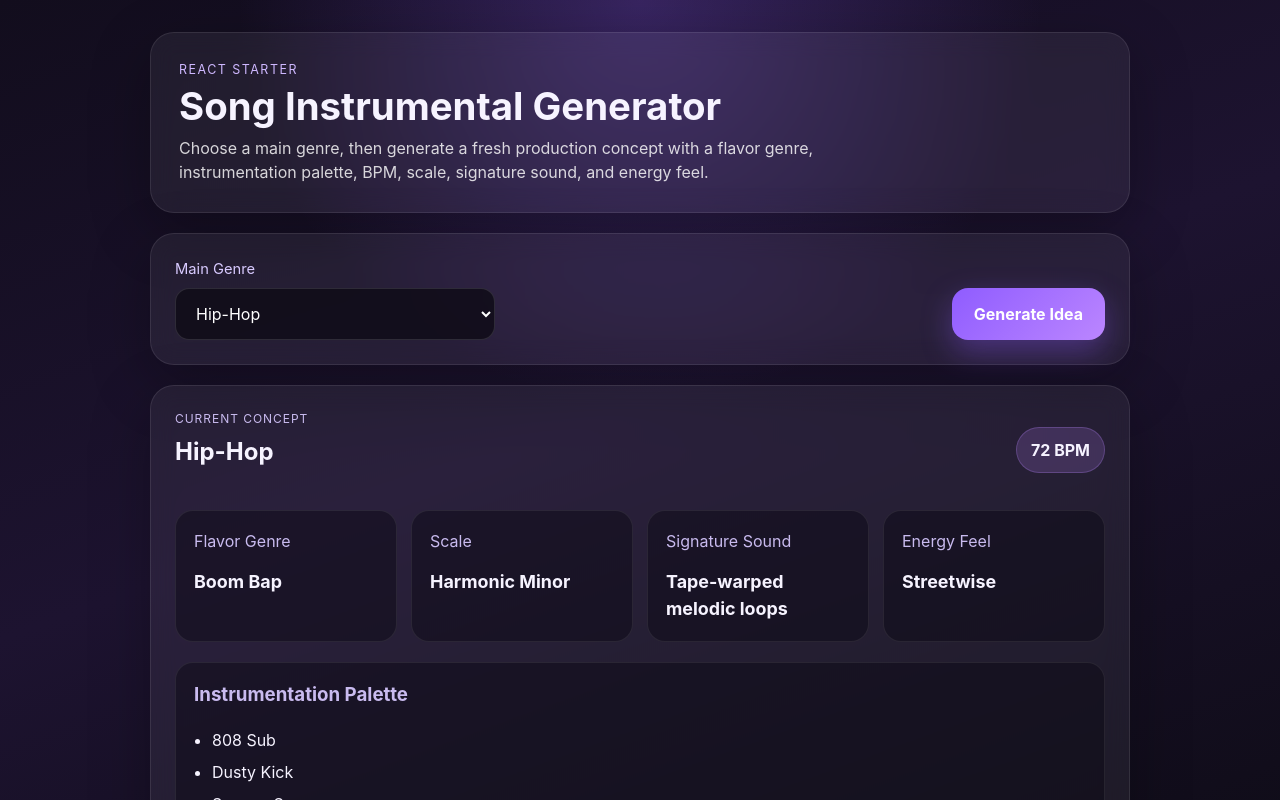
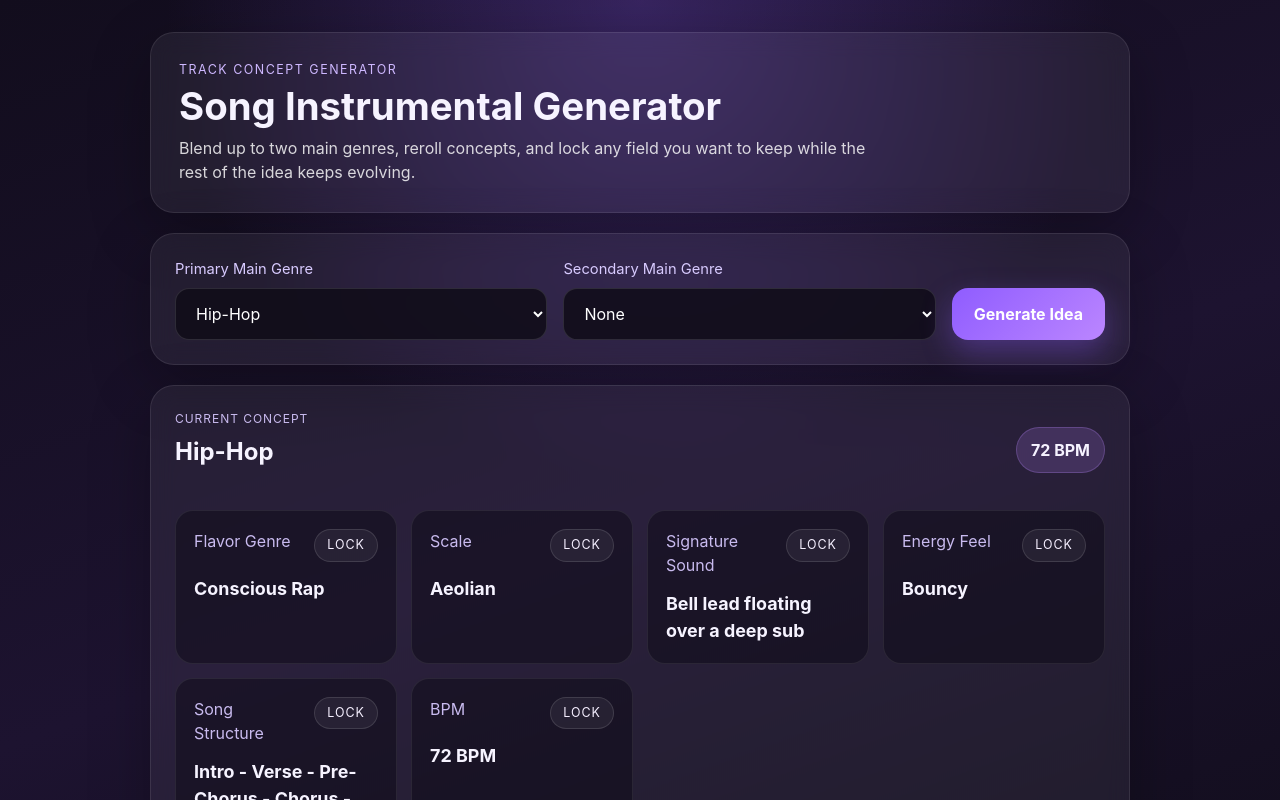
Before and after one commit to OrangeJuice72/TrackAlchemist, a React (Vite) app: page / in a window 1280 px wide. Shown: the top 800 px of the page. Built offline with nearby package versions, Linux system fonts and the light colour scheme.

Commit message:
Add hybrid genre locks and song structures

```diff
--- a/src/App.jsx
+++ b/src/App.jsx
@@ -3,43 +3,109 @@ import { GENRE_DATA } from './data.js';
 import { generateIdea } from './generator.js';
 
 const genreEntries = Object.entries(GENRE_DATA);
+const lockableFields = [
+  'flavorGenre',
+  'bpm',
+  'scale',
+  'signatureSound',
+  'energyFeel',
+  'songStructure',
+  'instrumentationPalette'
+];
+
+function createEmptyLocks() {
+  return lockableFields.reduce((locks, field) => {
+    locks[field] = false;
+    return locks;
+  }, {});
+}
 
 function App() {
   const [selectedGenre, setSelectedGenre] = useState(genreEntries[0][0]);
-  const [result, setResult] = useState(() => generateIdea(genreEntries[0][0]));
+  const [secondaryGenre, setSecondaryGenre] = useState('');
+  const [lockedFields, setLockedFields] = useState(createEmptyLocks);
+  const [result, setResult] = useState(() => generateIdea(genreEntries[0][0], ''));
 
-  const genreLabel = useMemo(() => GENRE_DATA[selectedGenre].label, [selectedGenre]);
+  const genreLabel = useMemo(() => {
+    const primaryLabel = GENRE_DATA[selectedGenre].label;
+
+    if (!secondaryGenre) {
+      return primaryLabel;
+    }
+
+    return `${primaryLabel} x ${GENRE_DATA[secondaryGenre].label}`;
+  }, [secondaryGenre, selectedGenre]);
 
   const handleGenerate = () => {
-    setResult(generateIdea(selectedGenre));
+    setResult((previousResult) =>
+      generateIdea(selectedGenre, secondaryGenre, lockedFields, previousResult)
+    );
+  };
+
+  const toggleLock = (field) => {
+    setLockedFields((currentLocks) => ({
+      ...currentLocks,
+      [field]: !currentLocks[field]
+    }));
+  };
+
+  const handlePrimaryGenreChange = (event) => {
+    const nextPrimaryGenre = event.target.value;
+    const nextSecondaryGenre = nextPrimaryGenre === secondaryGenre ? '' : secondaryGenre;
+
+    setSelectedGenre(nextPrimaryGenre);
+    setSecondaryGenre(nextSecondaryGenre);
+    setResult(generateIdea(nextPrimaryGenre, nextSecondaryGenre));
+  };
+
+  const handleSecondaryGenreChange = (event) => {
+    const nextSecondaryGenre = event.target.value;
+    setSecondaryGenre(nextSecondaryGenre);
+    setResult(generateIdea(selectedGenre, nextSecondaryGenre));
   };
 
   return (
     <div className="app-shell">
       <div className="container">
         <header className="hero-card">
-          <p className="eyebrow">React starter</p>
+          <p className="eyebrow">Track concept generator</p>
           <h1>Song Instrumental Generator</h1>
           <p className="subtitle">
-            Choose a main genre, then generate a fresh production concept with a flavor genre,
-            instrumentation palette, BPM, scale, signature sound, and energy feel.
+            Blend up to two main genres, reroll concepts, and lock any field you want to keep
+            while the rest of the idea keeps evolving.
           </p>
         </header>
 
         <section className="panel controls-panel">
+          <div className="controls-grid">
             <div className="field-group">
-            <label htmlFor="genre-select">Main Genre</label>
-            <select
-              id="genre-select"
-              value={selectedGenre}
-              onChange={(event) => setSelectedGenre(event.target.value)}
-            >
+              <label htmlFor="genre-select">Primary Main Genre</label>
+              <select id="genre-select" value={selectedGenre} onChange={handlePrimaryGenreChange}>
                 {genreEntries.map(([key, value]) => (
                   <option key={key} value={key}>
                     {value.label}
                   </option>
                 ))}
               </select>
+            </div>
+
+            <div className="field-group">
+              <label htmlFor="secondary-genre-select">Secondary Main Genre</label>
+              <select
+                id="secondary-genre-select"
+                value={secondaryGenre}
+                onChange={handleSecondaryGenreChange}
+              >
+                <option value="">None</option>
+                {genreEntries
+                  .filter(([key]) => key !== selectedGenre)
+                  .map(([key, value]) => (
+                    <option key={key} value={key}>
+                      {value.label}
+                    </option>
+                  ))}
+              </select>
+            </div>
           </div>
 
           <button className="generate-button" onClick={handleGenerate}>
@@ -57,14 +123,52 @@ function App() {
           </div>
 
           <div className="result-grid">
-            <ResultCard title="Flavor Genre" value={result.flavorGenre} />
-            <ResultCard title="Scale" value={result.scale} />
-            <ResultCard title="Signature Sound" value={result.signatureSound} />
-            <ResultCard title="Energy Feel" value={result.energyFeel} />
+            <LockableResultCard
+              title="Flavor Genre"
+              value={result.flavorGenre}
+              isLocked={lockedFields.flavorGenre}
+              onToggleLock={() => toggleLock('flavorGenre')}
+            />
+            <LockableResultCard
+              title="Scale"
+              value={result.scale}
+              isLocked={lockedFields.scale}
+              onToggleLock={() => toggleLock('scale')}
+            />
+            <LockableResultCard
+              title="Signature Sound"
+              value={result.signatureSound}
+              isLocked={lockedFields.signatureSound}
+              onToggleLock={() => toggleLock('signatureSound')}
+            />
+            <LockableResultCard
+              title="Energy Feel"
+              value={result.energyFeel}
+              isLocked={lockedFields.energyFeel}
+              onToggleLock={() => toggleLock('energyFeel')}
+            />
+            <LockableResultCard
+              title="Song Structure"
+              value={result.songStructure}
+              isLocked={lockedFields.songStructure}
+              onToggleLock={() => toggleLock('songStructure')}
+            />
+            <LockableResultCard
+              title="BPM"
+              value={`${result.bpm} BPM`}
+              isLocked={lockedFields.bpm}
+              onToggleLock={() => toggleLock('bpm')}
+            />
           </div>
 
           <div className="palette-card">
+            <div className="card-heading">
               <h3>Instrumentation Palette</h3>
+              <LockButton
+                isLocked={lockedFields.instrumentationPalette}
+                onClick={() => toggleLock('instrumentationPalette')}
+              />
+            </div>
             <ul>
               {result.instrumentationPalette.map((item) => (
                 <li key={item}>{item}</li>
@@ -77,13 +181,28 @@ function App() {
   );
 }
 
-function ResultCard({ title, value }) {
+function LockableResultCard({ title, value, isLocked, onToggleLock }) {
   return (
     <article className="result-card">
+      <div className="card-heading">
         <p>{title}</p>
+        <LockButton isLocked={isLocked} onClick={onToggleLock} />
+      </div>
       <h3>{value}</h3>
     </article>
   );
 }
 
+function LockButton({ isLocked, onClick }) {
+  return (
+    <button
+      type="button"
+      className={`lock-button${isLocked ? ' is-locked' : ''}`}
+      onClick={onClick}
+    >
+      {isLocked ? 'Locked' : 'Lock'}
+    </button>
+  );
+}
+
 export default App;
--- a/src/generator.js
+++ b/src/generator.js
@@ -1,4 +1,4 @@
-import { GENRE_DATA } from './data.js';
+import { GENRE_DATA, SONG_STRUCTURES } from './data.js';
 
 function pick(arr) {
   return arr[Math.floor(Math.random() * arr.length)];
@@ -8,23 +8,62 @@ function randomInt(min, max) {
   return Math.floor(Math.random() * (max - min + 1)) + min;
 }
 
-export function generateIdea(mainGenreKey) {
-  const genre = GENRE_DATA[mainGenreKey];
+function uniqueByValue(items) {
+  return [...new Set(items.map((item) => JSON.stringify(item)))].map((item) => JSON.parse(item));
+}
 
-  if (!genre) {
-    throw new Error(`Unknown genre: ${mainGenreKey}`);
+function combineArrays(primary, secondary, key) {
+  if (!secondary) {
+    return primary[key];
   }
 
-  const range = pick(genre.bpmRanges);
-  const palette = pick(genre.instrumentationPalettes);
+  return uniqueByValue([...primary[key], ...secondary[key]]);
+}
+
+function combineGenres(primaryGenreKey, secondaryGenreKey) {
+  const primary = GENRE_DATA[primaryGenreKey];
+  const secondary = secondaryGenreKey ? GENRE_DATA[secondaryGenreKey] : null;
+
+  if (!primary) {
+    throw new Error(`Unknown genre: ${primaryGenreKey}`);
+  }
+
+  if (secondaryGenreKey && !secondary) {
+    throw new Error(`Unknown genre: ${secondaryGenreKey}`);
+  }
+
+  return {
+    label: secondary ? `${primary.label} x ${secondary.label}` : primary.label,
+    flavorGenres: combineArrays(primary, secondary, 'flavorGenres'),
+    bpmRanges: combineArrays(primary, secondary, 'bpmRanges'),
+    scales: combineArrays(primary, secondary, 'scales'),
+    instrumentationPalettes: combineArrays(primary, secondary, 'instrumentationPalettes'),
+    signatureSounds: combineArrays(primary, secondary, 'signatureSounds'),
+    energyFeels: combineArrays(primary, secondary, 'energyFeels')
+  };
+}
+
+export function generateIdea(primaryGenreKey, secondaryGenreKey, locks = {}, previousResult = null) {
+  const genre = combineGenres(primaryGenreKey, secondaryGenreKey);
+
+  const nextRange = pick(genre.bpmRanges);
+  const nextPalette = pick(genre.instrumentationPalettes);
 
   return {
     mainGenre: genre.label,
-    flavorGenre: pick(genre.flavorGenres),
-    bpm: randomInt(range[0], range[1]),
-    scale: pick(genre.scales),
-    instrumentationPalette: palette,
-    signatureSound: pick(genre.signatureSounds),
-    energyFeel: pick(genre.energyFeels)
+    flavorGenre: locks.flavorGenre && previousResult ? previousResult.flavorGenre : pick(genre.flavorGenres),
+    bpm: locks.bpm && previousResult ? previousResult.bpm : randomInt(nextRange[0], nextRange[1]),
+    scale: locks.scale && previousResult ? previousResult.scale : pick(genre.scales),
+    instrumentationPalette:
+      locks.instrumentationPalette && previousResult
+        ? previousResult.instrumentationPalette
+        : nextPalette,
+    signatureSound:
+      locks.signatureSound && previousResult
+        ? previousResult.signatureSound
+        : pick(genre.signatureSounds),
+    energyFeel: locks.energyFeel && previousResult ? previousResult.energyFeel : pick(genre.energyFeels),
+    songStructure:
+      locks.songStructure && previousResult ? previousResult.songStructure : pick(SONG_STRUCTURES)
   };
 }
--- a/src/styles.css
+++ b/src/styles.css
@@ -85,10 +85,17 @@ h1 {
   padding: 24px;
 }
 
+.controls-grid {
+  display: grid;
+  grid-template-columns: repeat(auto-fit, minmax(240px, 1fr));
+  gap: 16px;
+  flex: 1;
+}
+
 .field-group {
   display: grid;
   gap: 8px;
-  min-width: min(100%, 320px);
+  min-width: 0;
 }
 
 label {
@@ -163,14 +170,45 @@ select {
   border: 1px solid rgba(255, 255, 255, 0.08);
 }
 
+.card-heading {
+  display: flex;
+  gap: 12px;
+  justify-content: space-between;
+  align-items: start;
+}
+
 .result-card p,
 .palette-card h3 {
   color: #c9bbef;
 }
 
+.result-card p,
+.palette-card h3 {
+  margin-bottom: 0;
+}
+
 .result-card h3 {
+  margin-top: 14px;
   margin-bottom: 0;
   font-size: 1.12rem;
+}
+
+.lock-button {
+  border: 1px solid rgba(255, 255, 255, 0.12);
+  background: rgba(255, 255, 255, 0.06);
+  color: #f5efff;
+  border-radius: 999px;
+  padding: 6px 12px;
+  cursor: pointer;
+  font-size: 0.78rem;
+  text-transform: uppercase;
+  letter-spacing: 0.08em;
+}
+
+.lock-button.is-locked {
+  background: rgba(187, 134, 255, 0.2);
+  border-color: rgba(187, 134, 255, 0.5);
+  color: #fff;
 }
 
 .palette-card ul {
```
Also changed, not shown: src/data.js (+39 -0 lines). Lines whose indentation alone changed are shown as unchanged.
